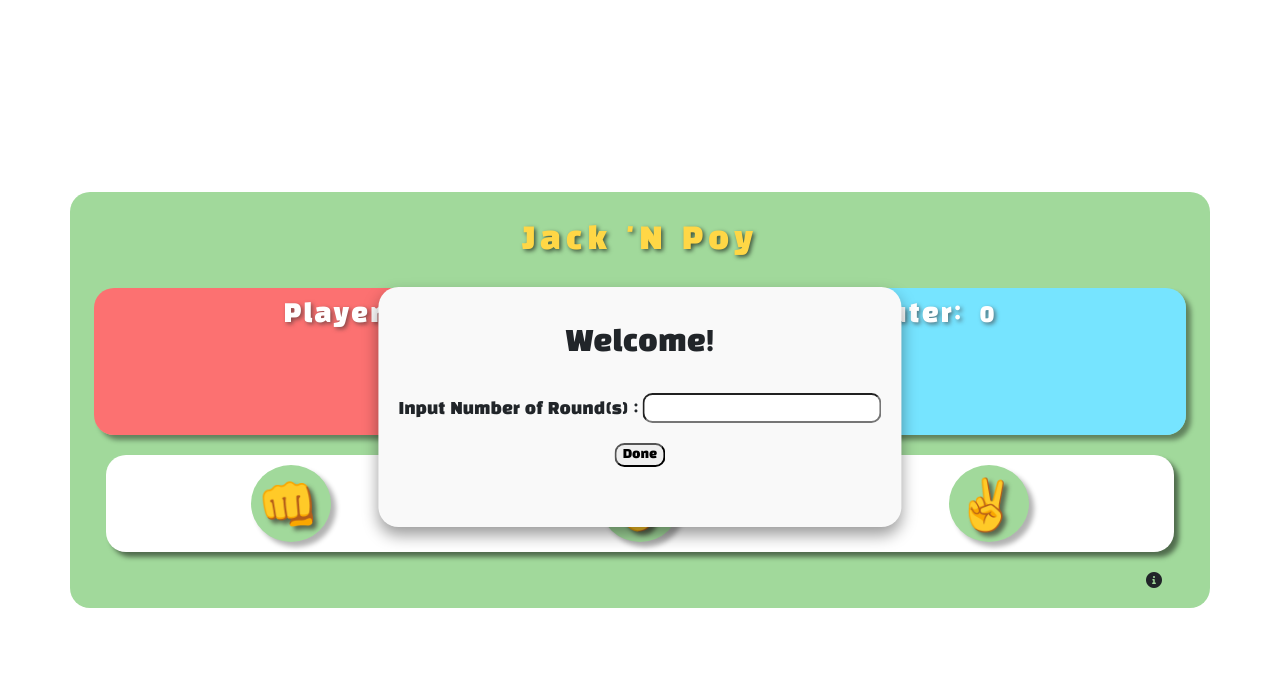
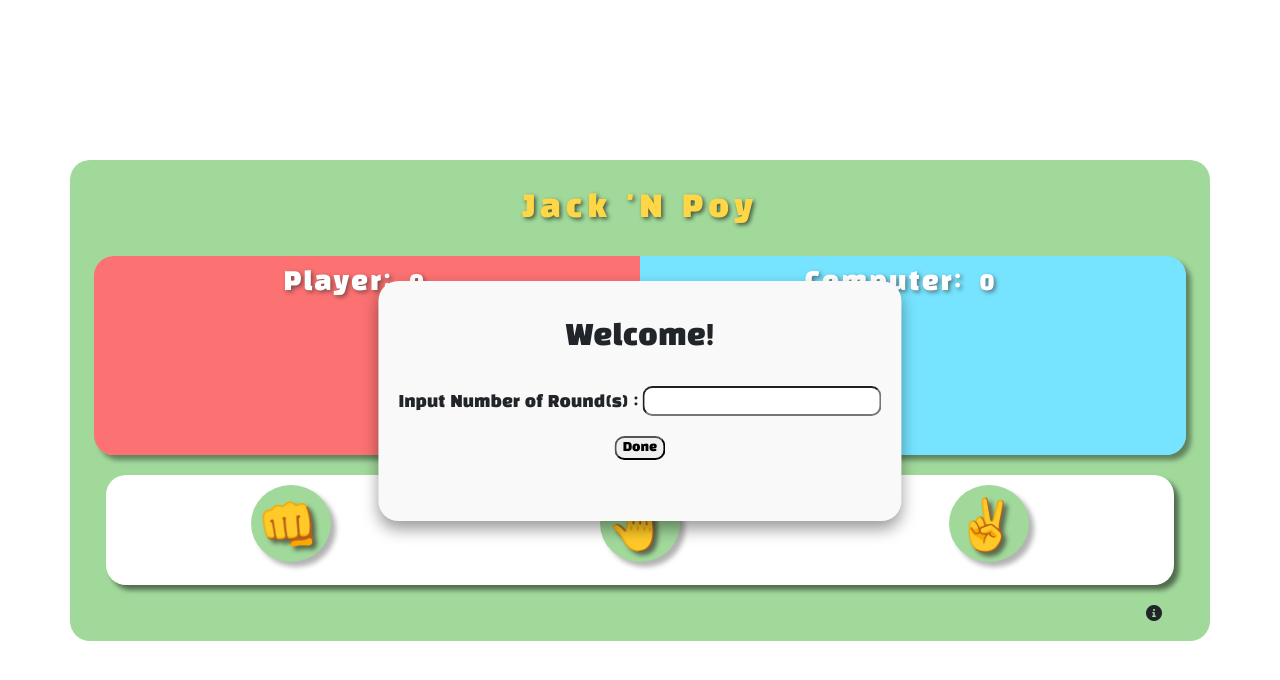
Before and after one commit to keyelluna/Jack-N-Poy, a plain HTML site: page index.html in a window 1280 px wide. Drawn offline with nearby package versions, Linux system fonts and the light colour scheme.

Commit message:
style.css

```diff
--- a/style.css
+++ b/style.css
@@ -73,6 +73,8 @@ H1 {
 }
 
 .vs {
+    margin-top: 30px;
+    margin-bottom: 30px;
     font-family: "Black Han Sans" ;
     font-size: 40px;
     text-shadow:2px 2px 4px rgba(58, 47, 47, 0.8);
@@ -139,6 +141,7 @@ input {
     border-radius: 20px;
     margin-bottom: 20px;
     box-shadow:5px 5px 5px rgba(0, 0, 0, 0.5);
+    height:110px;
 }
 
 #r1 {
@@ -146,6 +149,7 @@ input {
     background-color:#a1d99b;
     border-radius: 100%;
     width: 80px;
+    height: fit-content;
     box-shadow:5px 5px 5px rgba(0, 0, 0, 0.3);
 }
 
```
